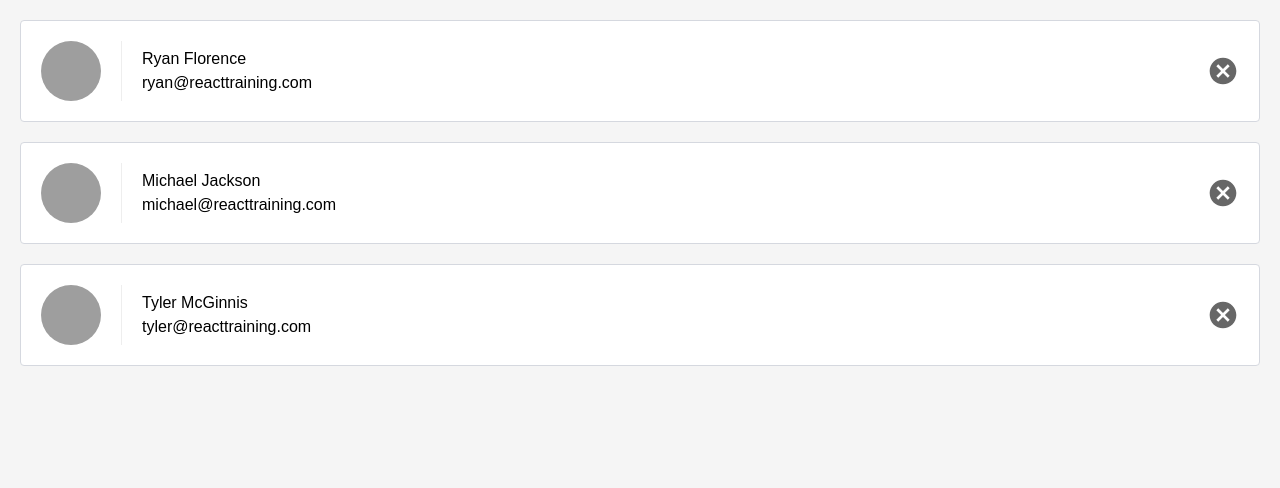
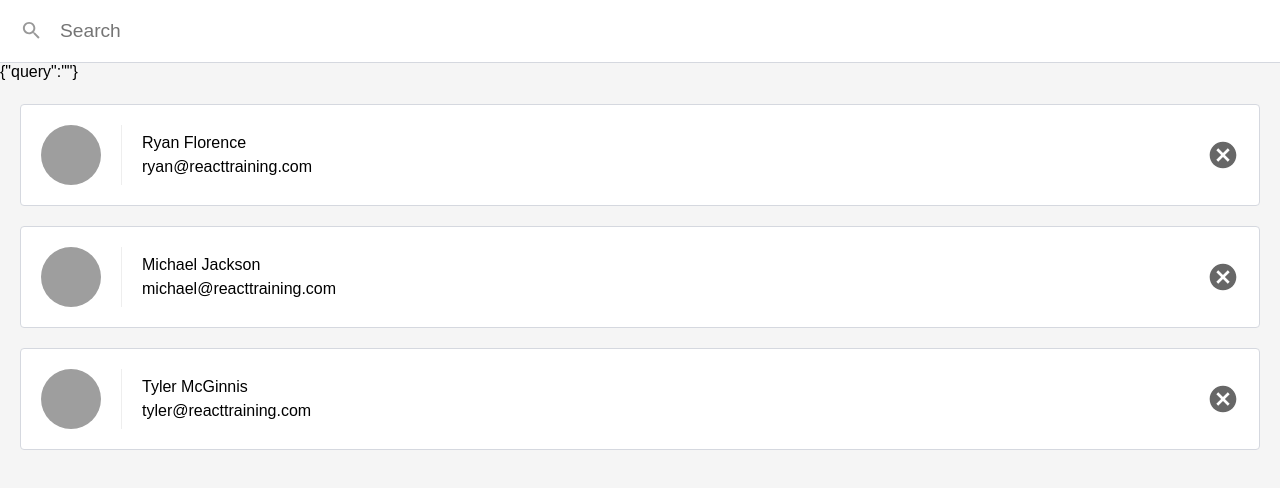
Before and after one commit to javascriptisscary/contacts-react, a React (Create React App) app: page / in a window 1280 px wide. Shown: the top 488 px of the page. Built offline with nearby package versions, Linux system fonts and the light colour scheme.

Commit message:
proptypes, start making search

```diff
--- a/package.json
+++ b/package.json
@@ -3,6 +3,7 @@
   "version": "0.1.0",
   "private": true,
   "dependencies": {
+    "prop-types": "^15.5.10",
     "react": "^15.6.1",
     "react-dom": "^15.6.1",
     "react-scripts": "1.0.10"
--- a/src/App.js
+++ b/src/App.js
@@ -34,7 +34,10 @@
   render() {
     return (
       <div>
-        <ListContacts onDeleteContact={this.removeContact} contacts={this.state.contacts} />
+        <ListContacts
+          onDeleteContact={this.removeContact}
+          contacts={this.state.contacts}
+        />
       </div>
     )
   }
--- a/src/ListContacts.js
+++ b/src/ListContacts.js
@@ -1,9 +1,35 @@
 import React, { Component } from 'react'
+import PropTypes from 'prop-types'
 
-function ListContacts(props) {
+class ListContacts extends Component {
+  static propTypes = {
+    contacts: PropTypes.array.isRequired,
+    onDeleteContact: PropTypes.func.isRequired
+  }
+
+  state = {
+    query: ''
+  }
+
+  updateQuery = (query) => {
+    this.setState({ query: query.trim() })
+  }
+
+  render() {
     return (
+      <div className='list-contacts'>
+        {JSON.stringify(this.state)}
+        <div className='list-contacts-top'>
+          <input
+            className='search-contacts'
+            type ='text'
+            placeholder='Search'
+            value={this.state.query}
+            onChange={(event) => this.updateQuery(event.target.value)}
+          />
+        </div>
         <ol className='contact-list'>
-      {props.contacts.map((contact) => (
+          {this.props.contacts.map((contact) => (
             <li key={contact.id} className='contact-list-item'>
               <div className='contact-avatar' style={{
                 backgroundImage: `url(${contact.avatarURL})`
@@ -12,13 +38,15 @@
               <p>{contact.name}</p>
               <p>{contact.email}</p>
               </div>
-          <button onClick={() => props.onDeleteContact(contact)} className='contact-remove'>
+              <button onClick={() => this.props.onDeleteContact(contact)} className='contact-remove'>
                 Remove
               </button>
             </li>
           ))}
         </ol>
+      </div>
+
     )
   }
-
+}
 export default ListContacts
```
Lines whose indentation alone changed are shown as unchanged.
